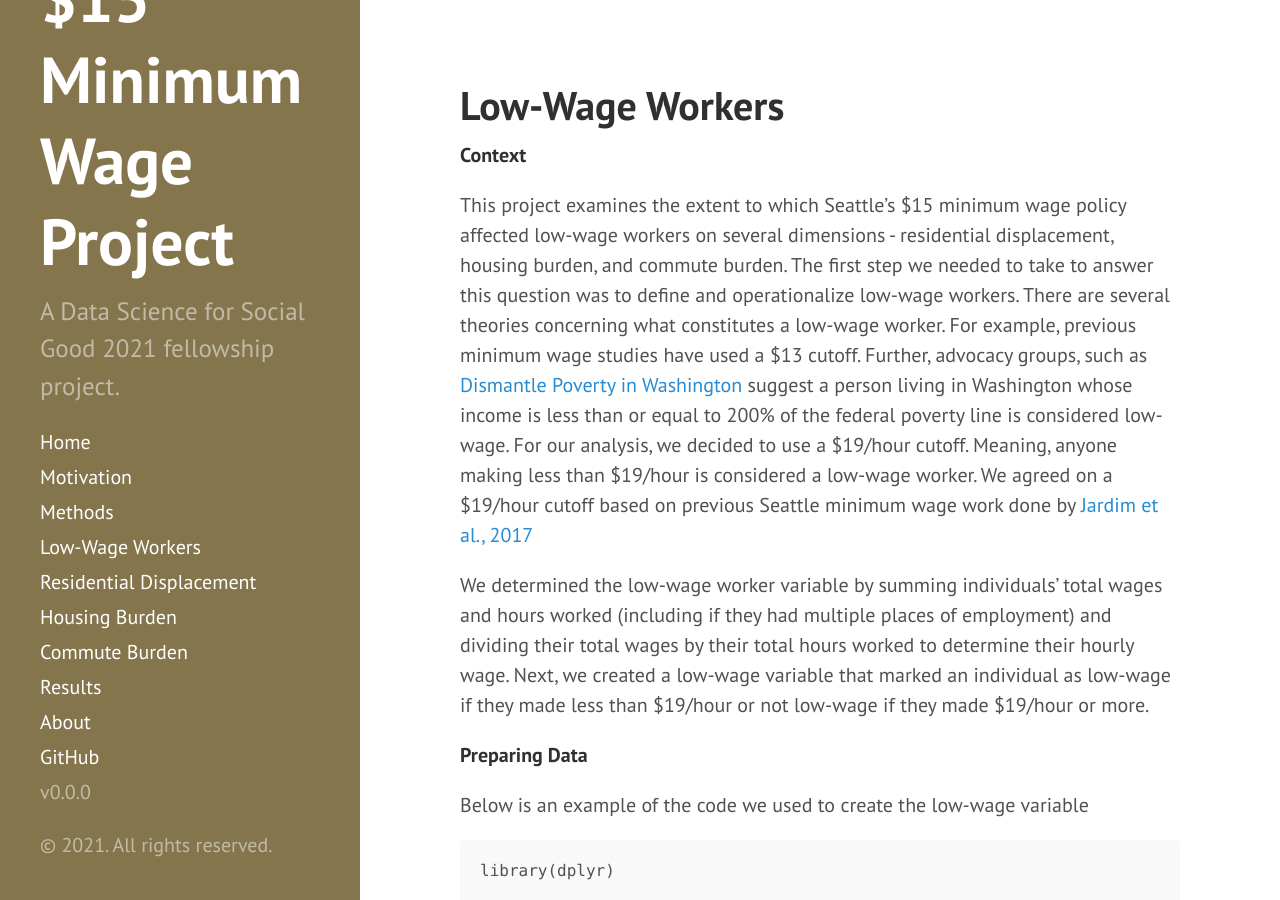
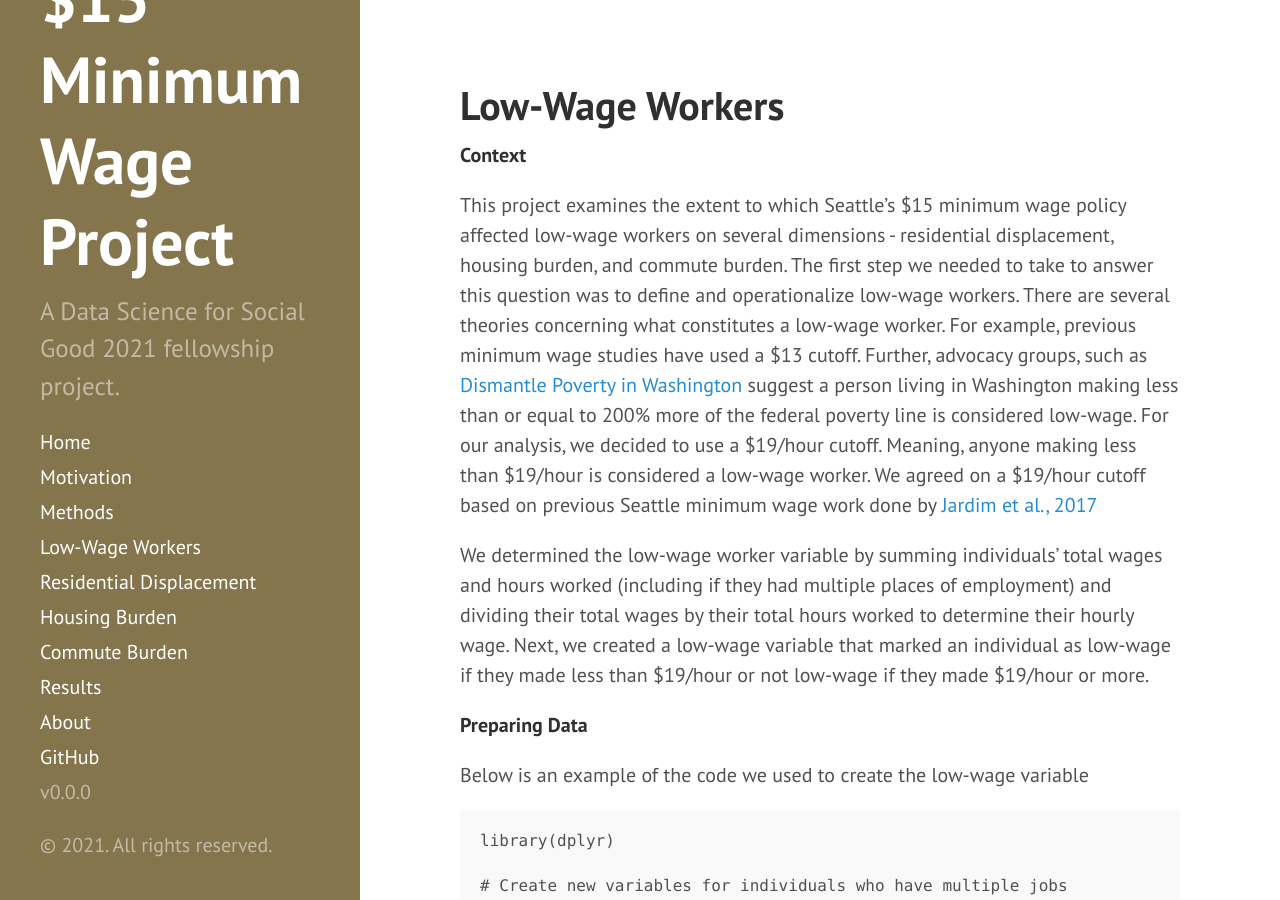
Before and after one commit to uwescience/MinWA, a Jekyll site: the page built from Low-Wage Workers.md, in a window 1280 px wide and 900 px high. Built offline with Jekyll 4.4.1, drawn with Linux system fonts in a browser that asks for light colours.

Commit message:
Update Low-Wage Workers.md
minor edits

```diff
--- a/Low-Wage Workers.md
+++ b/Low-Wage Workers.md
@@ -5,7 +5,7 @@
 
 **Context**
 
-This project examines the extent to which Seattle’s \$15 minimum wage policy affected low-wage workers on several dimensions - residential displacement, housing burden, and commute burden. The first step we needed to take to answer this question was to define and operationalize low-wage workers. There are several theories concerning what constitutes a low-wage worker. For example, previous minimum wage studies have used a $13 cutoff. Further, advocacy groups, such as [Dismantle Poverty in Washington](https://dismantlepovertyinwa.com/) suggest a person living in Washington whose income is less than or equal to 200% of the federal poverty line is considered low-wage. For our analysis, we decided to use a \$19/hour cutoff. Meaning, anyone making less than \$19/hour is considered a low-wage worker. We agreed on a \$19/hour cutoff based on previous Seattle minimum wage work done by [Jardim et al., 2017]( https://www.nber.org/system/files/working_papers/w23532/w23532.pdf)
+This project examines the extent to which Seattle’s \$15 minimum wage policy affected low-wage workers on several dimensions - residential displacement, housing burden, and commute burden. The first step we needed to take to answer this question was to define and operationalize low-wage workers. There are several theories concerning what constitutes a low-wage worker. For example, previous minimum wage studies have used a $13 cutoff. Further, advocacy groups, such as [Dismantle Poverty in Washington](https://dismantlepovertyinwa.com/) suggest a person living in Washington making less than or equal to 200% more of the federal poverty line is considered low-wage. For our analysis, we decided to use a \$19/hour cutoff. Meaning, anyone making less than \$19/hour is considered a low-wage worker. We agreed on a \$19/hour cutoff based on previous Seattle minimum wage work done by [Jardim et al., 2017]( https://www.nber.org/system/files/working_papers/w23532/w23532.pdf)
 
 We determined the low-wage worker variable by summing individuals’ total wages and hours worked (including if they had multiple places of employment) and dividing their total wages by their total hours worked to determine their hourly wage. Next, we created a low-wage variable that marked an individual as low-wage if they made less than \$19/hour or not low-wage if they made \$19/hour or more.
 
```
